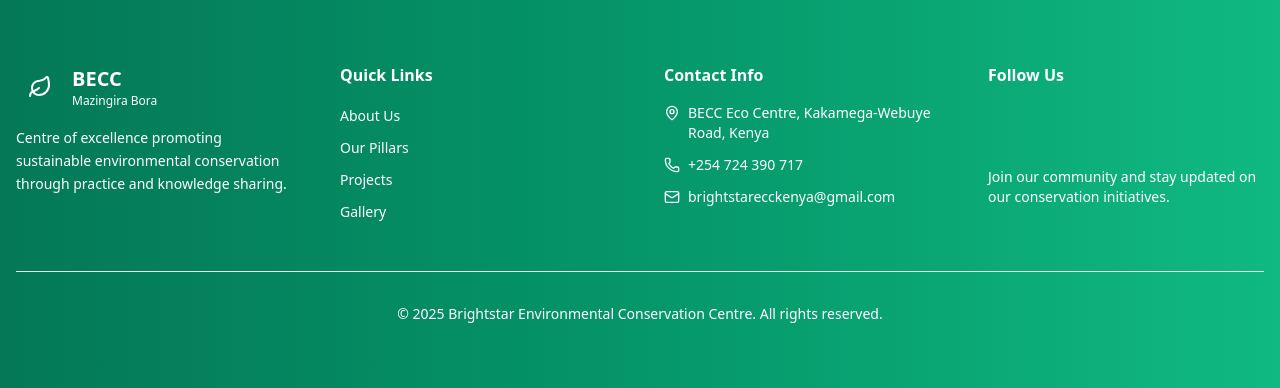
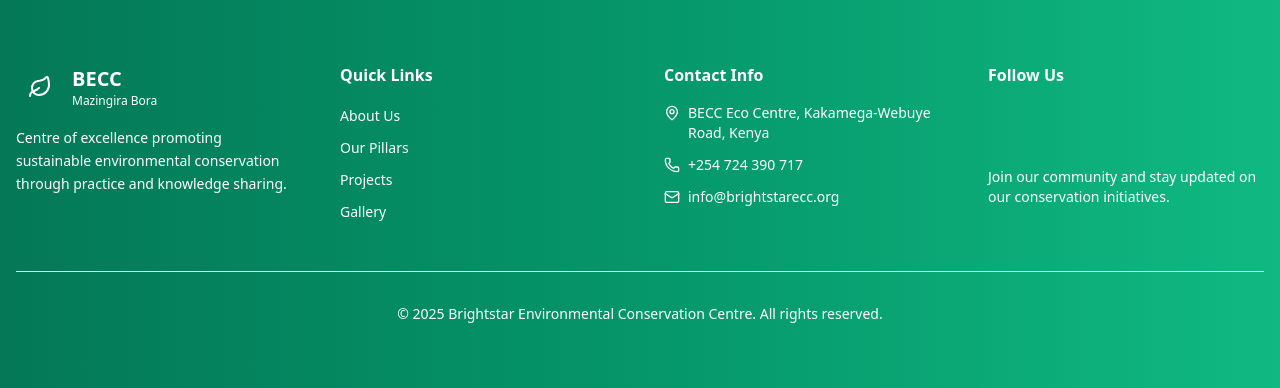
Before and after one commit to jose-oyuko/becc, a Django app: page / in a window 1280 px wide. Shown: the part 5732-6120 px from the top of the page. Run offline with Django 5.2, Linux system fonts and the light colour scheme; data that the repository does not hold is empty.

Commit message:
fixed email in footer and mailto

```diff
--- a/core/templates/public/components/_contact.html
+++ b/core/templates/public/components/_contact.html
@@ -42,7 +42,7 @@
           </div>
           <h3 class="font-bold text-foreground mb-2">Email</h3>
           <a
-            href="mailto:brightstarecckenya@gmail.com"
+            href="mailto:info@brightstarecc.org"
             class="text-sm text-primary hover:underline"
             >info@brightstarecc.org</a
           >
--- a/core/templates/public/includes/_footer.html
+++ b/core/templates/public/includes/_footer.html
@@ -48,10 +48,10 @@
           <li class="flex items-center gap-2 text-sm text-white/80">
             <i data-lucide="mail" class="w-4 h-4 flex-shrink-0"></i>
             <a
-              href="mailto:brightstarecckenya@gmail.com"
+              href="mailto:info@brightstarecc.org"
               class="hover:text-white transition-colors break-all"
             >
-              brightstarecckenya@gmail.com
+              info@brightstarecc.org
             </a>
           </li>
         </ul>
```
